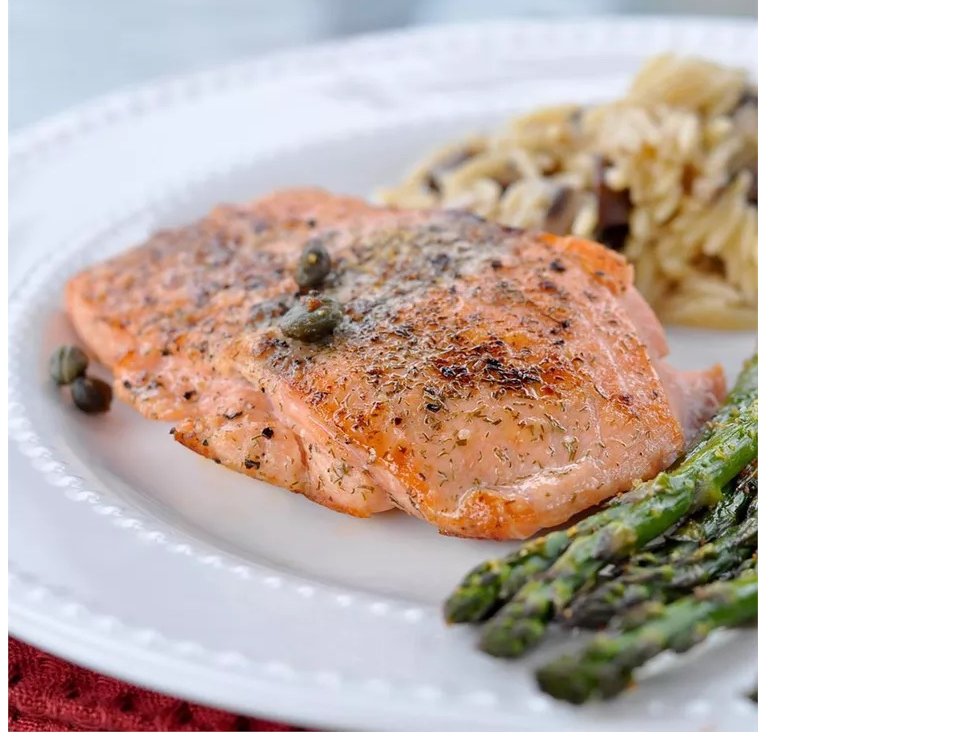
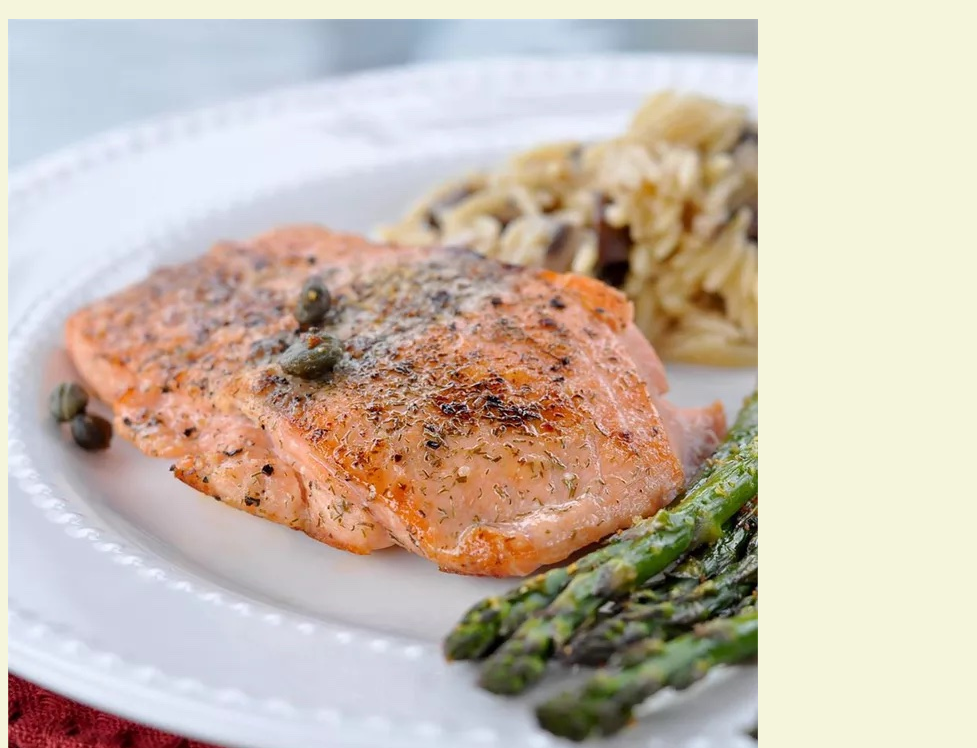
Before and after one commit to gdmitry93/odin-recipes, a plain HTML site: page recipes/lasagna.html in a window 1280 px wide. Shown: the part 84-832 px from the top of the page, without its empty margins (0-977 px from the left). Drawn offline with Linux system fonts and the light colour scheme.

Commit message:
apply css styles to all webpages

```diff
--- a/recipes/lasagna.html
+++ b/recipes/lasagna.html
@@ -1,5 +1,7 @@
 <head>
     <title>Pan-Seared Salmon Recipe</title>
+    <link rel="stylesheet" href="../style.css">
+
 </head>
 <body>
     <h1>Pan-Seared Salmon</h1>
--- a/style.css
+++ b/style.css
@@ -10,7 +10,7 @@ h1 {
 
 }
 
-.header {
+body {
     background-color:beige;
 }
 
```
Also changed, not shown: recipes/shrimp-pasta.html (+2 -0 lines), recipes/summer-salad.html (+2 -0 lines).
